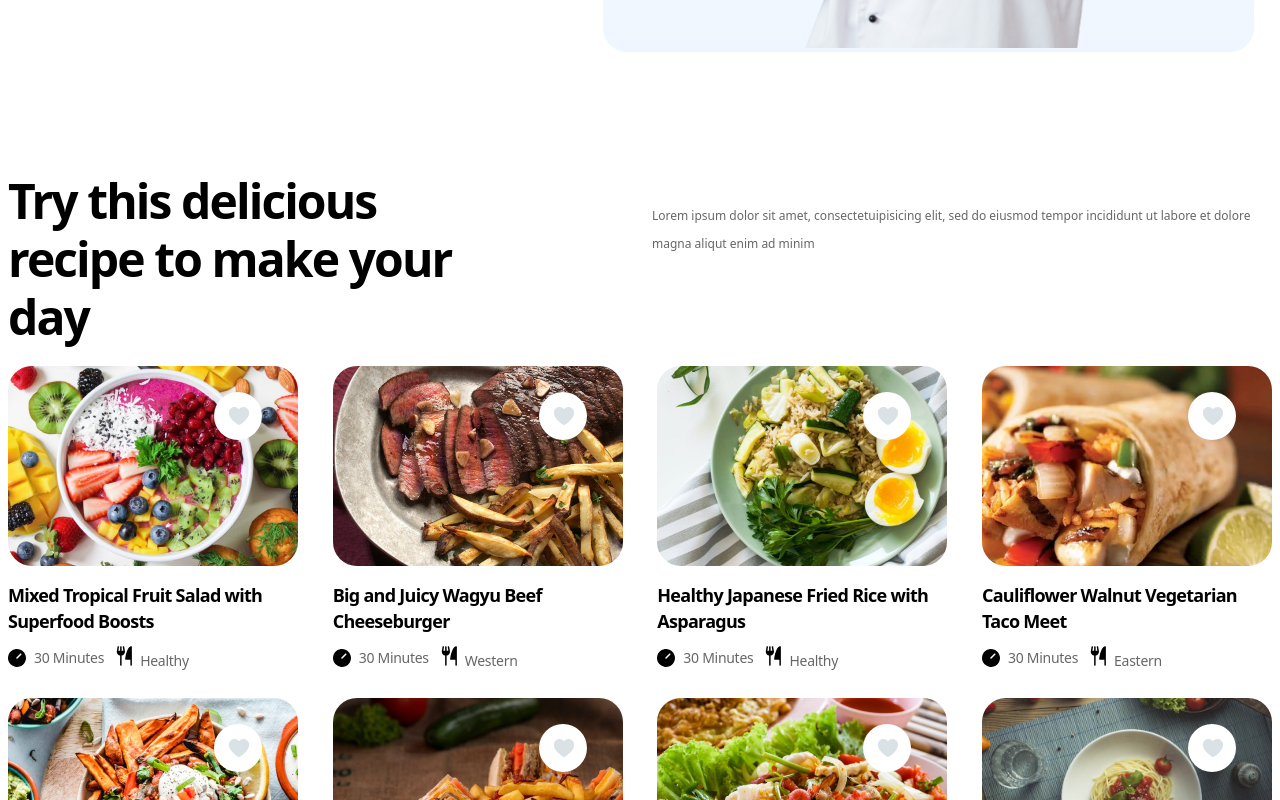
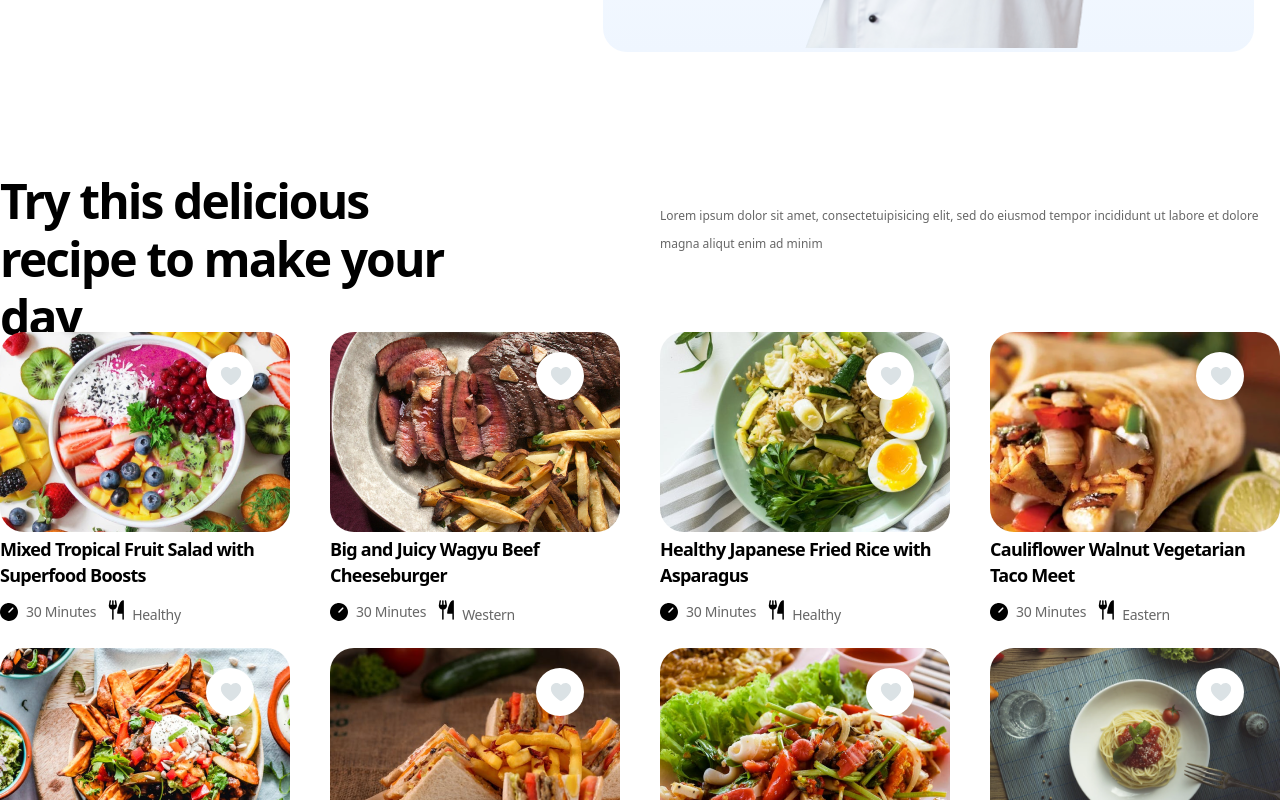
Before and after one commit to foodieland-project/foodieland-frontend, a React (Create React App) app: page / in a window 1280 px wide. Shown: the part 2940-3740 px from the top of the page. Built offline with nearby package versions, Linux system fonts and the light colour scheme.

Commit message:
fix bug in responsive

```diff
--- a/src/components/BasicComponents/moreRecipe/components/moreRecipeCard/index.tsx
+++ b/src/components/BasicComponents/moreRecipe/components/moreRecipeCard/index.tsx
@@ -8,8 +8,8 @@ const MoreRecipeCard=({recipeData}:any)=> {
     const{img,title,Meal,time}=recipeData;
 
   return (
-    <div className='flex flex-col xl:w-[290px] h-[316px] lg:w-[32%] md:w-[46%] sm:w-[100%] sm:justify-center my-2 rounded-3xl relative'>
-        <div className='h-[200px] rounded-3xl w-full mb-3'>
+    <div className='flex flex-col w-[290px] h-[316px]  justify-center rounded-3xl relative'>
+        <div className='h-[200px] rounded-3xl w-full'>
             <img src={img} alt="product" className=' block w-full h-full rounded-3xl object-fit'/>
         </div>
         <div className='w-[48px] h-[48px] bg-white rounded-full flex justify-center items-center absolute top-[32px] right-[36px] '>
--- a/src/components/BasicComponents/moreRecipe/index.tsx
+++ b/src/components/BasicComponents/moreRecipe/index.tsx
@@ -78,18 +78,18 @@ const MoreRecipe = () => {
         },
     ]
     return (
-        <div className='container flex flex-col py-2 px-2 mx-auto  my-20'>
-            <div className='my-8 flex items-center justify-between'>
-                <div className='w-[507px] h-[116px]'>
+        <div className='container w-[1280px] h-[868px] flex flex-col py-2  mx-auto  my-20'>
+            <div className='my-8 flex items-center justify-between xl:flex-row xl:text-left lg:flex-col lg:text-center md:flex-col md:text-center sm:text-center sm:flex-col'>
+                <div className='xl:w-[507px] h-[116px] lg:w-full md:w-full sm:w-full'>
                     <h1 className='font-semibold text-5xl mb-2 leading-[58px] tracking-[-0.04em] text-black'>Try this delicious recipe to make your day</h1>
                 </div>
-                <div className='w-[620px] h-[56px]'>
+                <div className='xl:w-[620px] h-[56px] lg:w-full md:w-full sm:w-full'>
                     <p className='text-xs font-normal leading-7 text-[rgba(0,0,0,0.6)]'>
                         Lorem ipsum dolor sit amet, consectetuipisicing elit, sed do eiusmod tempor incididunt ut labore et dolore magna aliqut enim ad minim
                     </p>
                 </div>
             </div>
-            <div className='flex justify-between items-center w-full flex-wrap mt-8'>
+            <div className='flex justify-between items-center w-full flex-wrap'>
                 {
                     MoreRecipeData.map((data, id) => <MoreRecipeCard key={id} recipeData={data} />)
                 }
```
